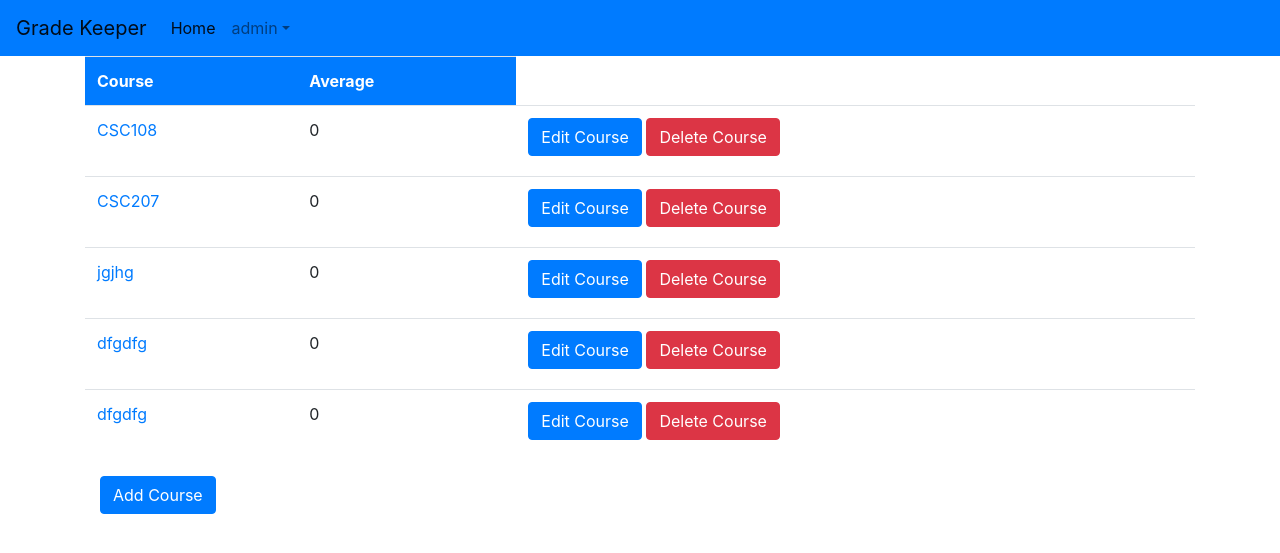
After one commit to danilredko/Grade_Keeper, a Django app: page /courses/ in a window 1280 px wide. The commit adds this page. Shown: the top 553 px of the page. Run offline with Django 3.2, Linux system fonts and the light colour scheme; a user stored in the database is signed in; data comes from the database, SQL or seed files in the repository; both versions use the stored data as it was after the commit; some libraries are stand-ins or nearby versions.

Commit message:
Edit Create Delete Courses are ready

```diff
--- a/myproj/accounts/views.py
+++ b/myproj/accounts/views.py
@@ -13,7 +13,7 @@ def signup(request):
         if form.is_valid():
             user = form.save()
             login(request, user)
-            return redirect('home')
+            return redirect('course_list')
     else:
         form = SignUpForm()
     return render(request, 'signup.html', {'form': form})
@@ -30,6 +30,6 @@ def my_login(request, username, password):
 
             login(request, user)
 
-        return redirect('home')
+        return redirect('course_list')
 
     return render(request, 'login.html', {'form': form})
--- a/myproj/courses/models.py
+++ b/myproj/courses/models.py
@@ -26,4 +26,4 @@ class CourseWork(models.Model):
 
     def __str__(self):
 
-        return "Name of work: "+self.name_course_work +" \n weight: "+str(self.weight) + " \ngrade: "+ str(self.grade) + "\n " + "course:"+ str(self.course) + "\n starter: "+str(self.starter)
+        return "Name of work: "+self.name_course_work +" \n weight: "+str(self.weight) + " \ngrade: "+ str(self.grade) + "\n " + "course:"+ str(self.course)
--- a/myproj/courses/views.py
+++ b/myproj/courses/views.py
@@ -1,73 +1,157 @@
-from django.shortcuts import render,get_object_or_404
+from django.shortcuts import render,get_object_or_404,redirect
 from django.http import HttpResponse, Http404
 from .models import Course, CourseWork
 from django.contrib.auth.models import User
 from django.contrib.auth.decorators import login_required
-from django.views.generic.edit import DeleteView
+from django.utils.decorators import method_decorator
+from django.urls import reverse
+from django.views.generic.edit import DeleteView, CreateView, UpdateView
+from django.views.generic import View, ListView, DetailView
+
+
+def home(request):
+
+    return render(request, 'base.html')
 
 # Create your views here.
 
+'''
+class NewCourseView(View):
 
-@login_required(login_url = 'login')
-def home(request):
+    model = Course
+    template_name = 'home.html'
 
-    user = request.user
+    def render(self, request):
+        return render(request, 'home.html', {'courses' : courses})
 
-    courses = user.created_by.all()
+    @login_required(login_url = 'login')
+    def add_course(self, request):
 
-    if request.method == 'POST':
+        user = request.user
 
-        course_code = request.POST['course_code']
-        course_name = request.POST.get('course_name')
+        courses = user.created_by.all()
 
-        course = Course.objects.create(course_code=course_code, course_name = course_name, starter=user)
+        if request.method == 'POST':
 
-        #user.created_by.add(course)
+            course_code = request.POST['course_code']
+            course_name = request.POST.get('course_name')
+
+            course = Course.objects.create(course_code=course_code, course_name = course_name, starter=user)
+
+            #user.created_by.add(course)
 
 
-    return render(request, 'home.html', {'courses': courses})
+        return render(request, 'home.html', {'courses': courses})
 
 
-def courses_page(request, pk):
-
-    course = get_object_or_404(Course, pk=pk)
-
-    if request.method == 'POST':
-
-        name_course_work = request.POST['assignment']
-        grade1 = request.POST['grade1']
-        weight = request.POST['weight']
-
-        grade = CourseWork.objects.create(name_course_work = name_course_work,
-        grade = grade1,
-        weight =  weight,
-        course =  course)
-
-        course.course_work.add(grade)
+    def delete_course(self, request):
+        pass
 
 
-    grades = course.course_work.all()
-
-    return render(request, 'grades.html', {'course': course, 'grades': grades})
-
-def new_coursework(request, pk):
-
-    course = get_object_or_404(Course, pk=pk)
-
-    return render(request, 'new_coursework.html', {'course': course})
 
 
-def delete_coursework(request, pk):
+class NewCourseWorkView(View):
 
-    grade = get_object_or_404(CourseWork, pk=pk)
+    def create_coursework(request, pk):
 
-    try:
+        course = get_object_or_404(Course, pk=pk)
 
         if request.method == 'POST':
-            grade.delete()
 
-    except Exception as e:
-        print(e)
+            name_course_work = request.POST['assignment']
+            grade1 = request.POST['grade1']
+            weight = request.POST['weight']
+
+            grade = CourseWork.objects.create(name_course_work = name_course_work,
+            grade = grade1,
+            weight =  weight,
+            course =  course)
+
+            course.course_work.add(grade)
+
+        grades = course.course_work.all()
+
+        return render(request, 'grades.html', {'course': course, 'grades': grades})
 
 
-    return render(request, 'course_work_check_delete.html',{'grades':grades})
+
+    def delete_coursework(request, pk):
+
+        grade = get_object_or_404(CourseWork, pk=pk)
+
+        try:
+
+            if request.method == 'POST':
+                grade.delete()
+
+        except Exception as e:
+            print(e)
+
+
+        return render(request, 'course_work_check_delete.html',{'grades':grades})
+'''
+
+
+class CourseView(ListView):
+
+    model = Course
+    template_name = 'course_list'
+
+
+    def get_queryset(self):
+
+        user = self.request.user
+        queryset =  user.created_by.all()
+
+        return queryset
+
+class CreateCourseView(CreateView):
+
+    model = Course
+    fields = ['course_code', 'course_name']
+
+    def form_valid(self, form):
+        form.instance.starter = self.request.user
+        return super().form_valid(form)
+
+
+    def get_success_url(self):
+
+        return reverse('course_list')
+
+class UpdateCourseView(UpdateView):
+
+    model = Course
+    fields = ['course_code','course_name']
+
+    def form_valid(self, form):
+        form.instance.starter = self.request.user
+        return super().form_valid(form)
+
+    def get_success_url(self):
+
+        return reverse('course_list')
+
+class DeleteCourseView(DeleteView):
+    model = Course
+    fields = ['course_code','course_name']
+
+    def get_success_url(self):
+
+        return reverse('course_list')
+
+
+class CourseWorkView(ListView):
+
+    model = CourseWork
+    template_name = 'coursework_list'
+
+    def get_queryset(self):
+
+        pk = self.kwargs['pk']
+
+        course = get_object_or_404(Course, pk=pk)
+
+        grades = course.course_work.all()
+
+        return grades
--- a/myproj/myproj/settings.py
+++ b/myproj/myproj/settings.py
@@ -25,7 +25,7 @@ SECRET_KEY = '6g4v2-$^w)cl(8xa)!$eo=d#e8hktxg^@t=ba#6^&=eql@jew2'
 # SECURITY WARNING: don't run with debug turned on in production!
 DEBUG = True
 
-ALLOWED_HOSTS = []
+ALLOWED_HOSTS = ['192.168.0.13','127.0.0.1']
 
 
 # Application definition
@@ -127,4 +127,4 @@ STATICFILES_DIRS = [
 ]
 
 LOGOUT_REDIRECT_URL = 'home'
-LOGIN_REDIRECT_URL = 'home'
+LOGIN_REDIRECT_URL = 'course_list'
--- a/myproj/myproj/urls.py
+++ b/myproj/myproj/urls.py
@@ -23,10 +23,14 @@ from django.contrib.auth import views as auth_views
 
 urlpatterns = [
     path('admin/', admin.site.urls),
-    path('', views.home, name='home'),
+    path('', views.home , name='home'),
+    path('courses/', views.CourseView.as_view() , name='course_list'),
+    path('courses/add_course', views.CreateCourseView.as_view() , name='course_form'),
+    path('courses/edit_course/<int:pk>', views.UpdateCourseView.as_view() , name='edit_course_form'),
+    path('courses/delete_course/<int:pk>', views.DeleteCourseView.as_view() , name='delete_course_form'),
+
     path('login', auth_views.LoginView.as_view(template_name='login.html'), name='login'),
-    path('courses/<int:pk>/', views.courses_page, name='courses_page'),
-    path('courses/<int:pk>/new/', views.new_coursework, name='new_coursework'),
+    path('courses/<int:pk>', views.CourseWorkView.as_view(), name='coursework_list'),
     path('signup', accounts_views.signup, name='signup'),
     path('logout', auth_views.LogoutView.as_view(), name = 'logout')
 
--- a/myproj/templates/base.html
+++ b/myproj/templates/base.html
@@ -1,11 +1,12 @@
 {% load static %}<!DOCTYPE html>
 <html>
   <head>
-    <meta charset="utf-8">
+    <meta name="viewport" content="width=device-width, initial-scale=1.0">
+
     <title>{% block title %}Grade Keeper{% endblock %}</title>
     <link rel="stylesheet" href="https://stackpath.bootstrapcdn.com/bootstrap/4.1.1/css/bootstrap.min.css" integrity="sha384-WskhaSGFgHYWDcbwN70/dfYBj47jz9qbsMId/iRN3ewGhXQFZCSftd1LZCfmhktB" crossorigin="anonymous">
     <nav class="navbar navbar-expand-lg navbar-light bg-primary text-white">
-        <a class='navbar-brand' href='{% url 'home' %}'> Grade Keeper </a>
+        <a class='navbar-brand' href='{% url 'course_list' %}'> Grade Keeper </a>
         <button class="navbar-toggler" type="button" data-toggle="collapse" data-target="#navbarSupportedContent" aria-controls="navbarSupportedContent" aria-expanded="false" aria-label="Toggle navigation">
           <span class="navbar-toggler-icon"></span>
         </button>
--- /dev/null
+++ b/myproj/templates/courses/course_list.html
@@ -0,0 +1,39 @@
+{% extends 'base.html' %}
+
+
+{% block content %}
+
+
+<div class='container'>
+
+  <div class="table-responsive">
+    <table class="table" id="course_table">
+
+          <tr class="table_header bg-primary text-white">
+            <th>Course</th>
+            <th>Average</th>
+
+          </tr>
+          {% for course in course_list %}
+          <tr class ='table_rows'>
+            <td> <a href="{% url 'coursework_list' course.pk %}">{{ course.course_code }}</a></td>
+            <td>0</td>
+            <td>
+              <a href="{% url 'edit_course_form' course.pk%}"><button type="submit" class="btn btn-primary mb-2">Edit Course</button></a>
+              <a href="{% url 'delete_course_form' course.pk%}"><button type="submit" class="btn btn-danger mb-2">Delete Course</button></a>
+            </td>
+
+          </tr>
+          {% endfor %}
+
+    </table>
+  </div>
+</div>
+
+<div class="container">
+
+      <div class = "col-sm-4"><a href="{% url 'course_form' %}"><button type="submit" required="required" class="btn btn-primary mb-2">Add Course</button></a></div>
+
+
+</div>
+{% endblock %}
```
Also changed, not shown: myproj/courses/forms.py (added, +22 -0 lines), myproj/templates/courses/course_confirm_delete.html (added, +12 -0 lines), myproj/templates/courses/course_form.html (added, +10 -0 lines), myproj/templates/courses/coursework_list.html (renamed from myproj/templates/grades.html, +11 -6 lines), myproj/templates/courses/edit_course_form.html (added, +10 -0 lines), myproj/templates/home.html (deleted, +0 -40 lines), myproj/templates/login.html (+30 -7 lines), myproj/db.sqlite3.
